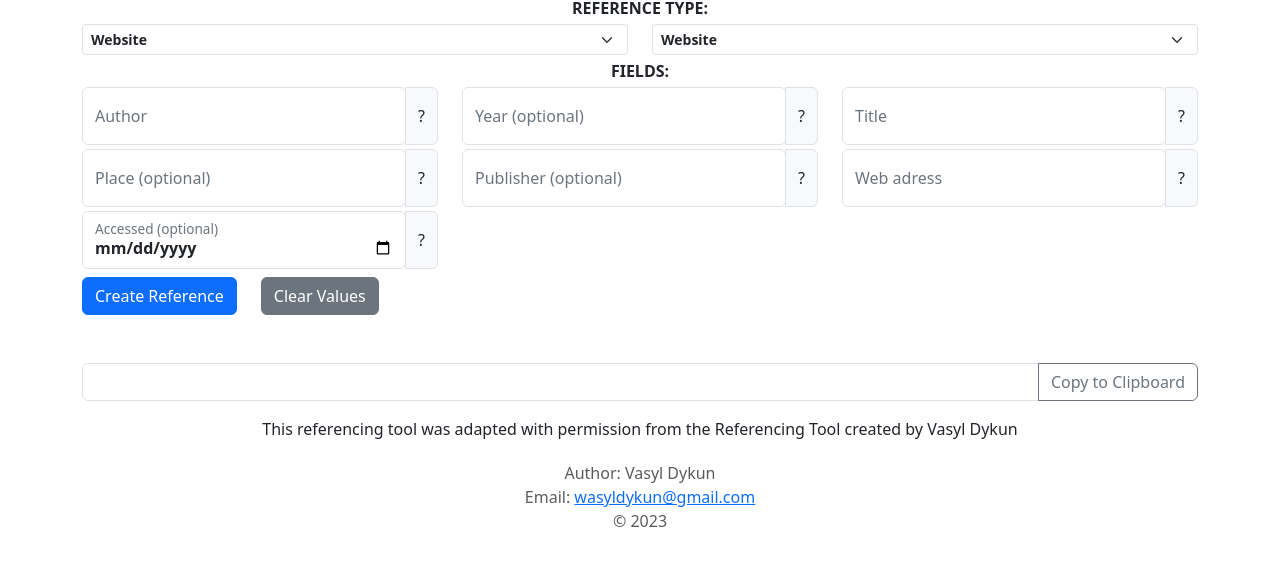
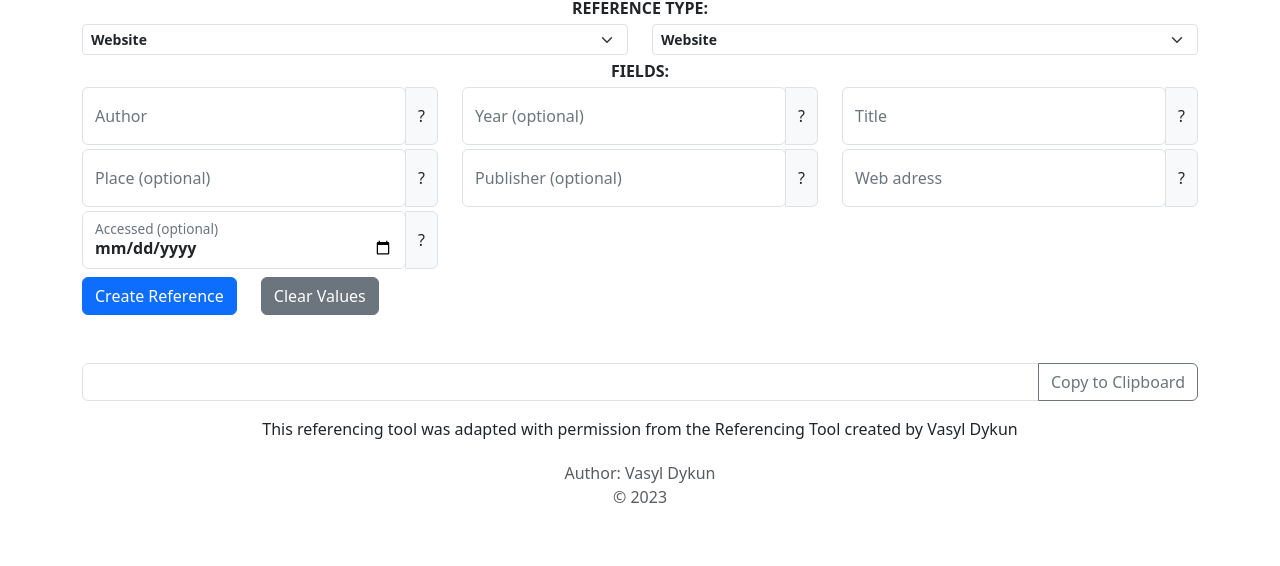
Before and after one commit to Rob-brarian/ReferencingTool, a website built with Vite: page index.html in a window 1280 px wide. Shown: the part 68-634 px from the top of the page. Built offline with nearby package versions, Linux system fonts and the light colour scheme.

Commit message:
Update index.html

```diff
--- a/index.html
+++ b/index.html
@@ -8,7 +8,7 @@
     <meta charset="UTF-8" />
     <meta http-equiv="X-UA-Compatible" content="IE=Edge" />
     <meta name="viewport" content="width=device-width, initial-scale=1">
-    <title>Referencing KERRY FET</title>
+    <title>Online Referencing Tool</title>
 
     <!-- Office JavaScript API -->
     <script type="module" src="src/index.js"></script>
@@ -60,7 +60,6 @@
     <footer class="">
       <div class="container text-center">
         <p class="mb-0 text-muted">Author: Vasyl Dykun</p>
-        <p class="mb-0 text-muted">Email: <a href="mailto:wasyldykun@gmail.com">wasyldykun@gmail.com</a></p>
         <p class="mb-0 text-muted">&copy; 2023</p>
       </div>
     </footer>
```
